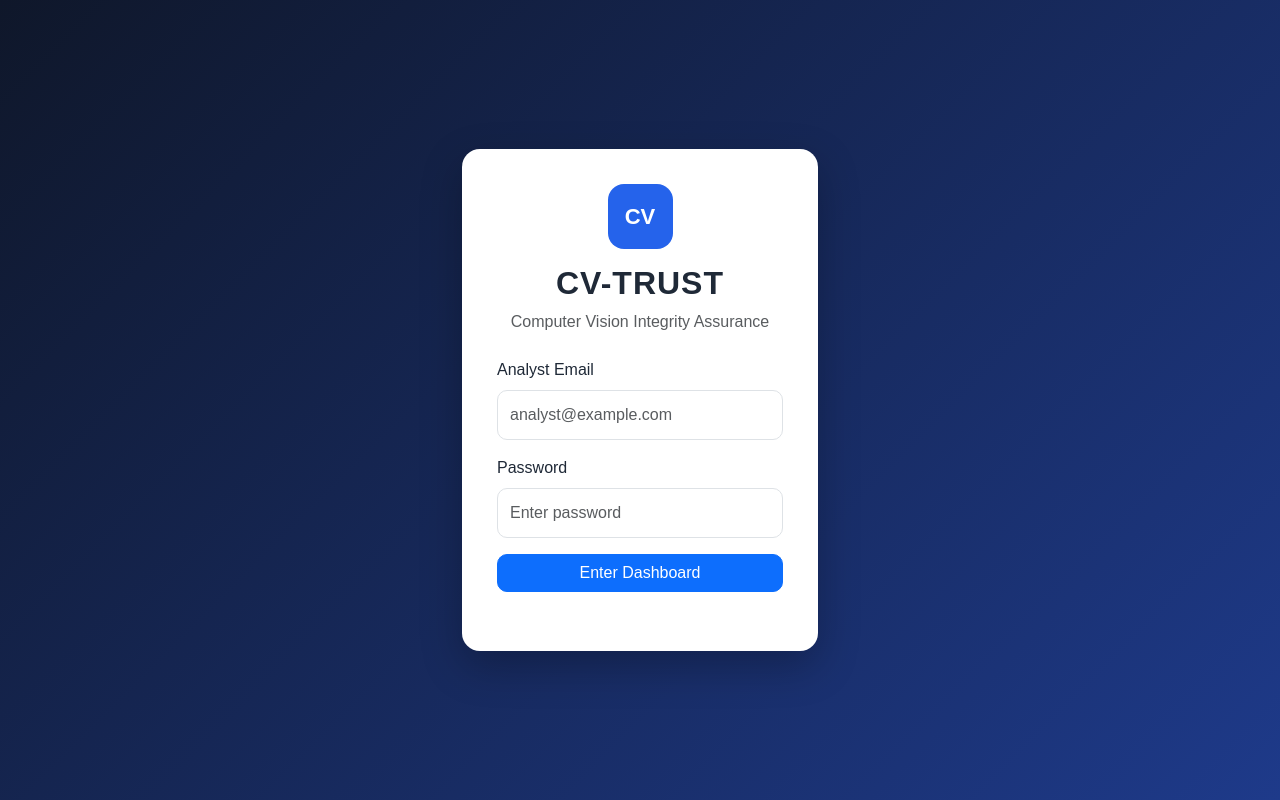
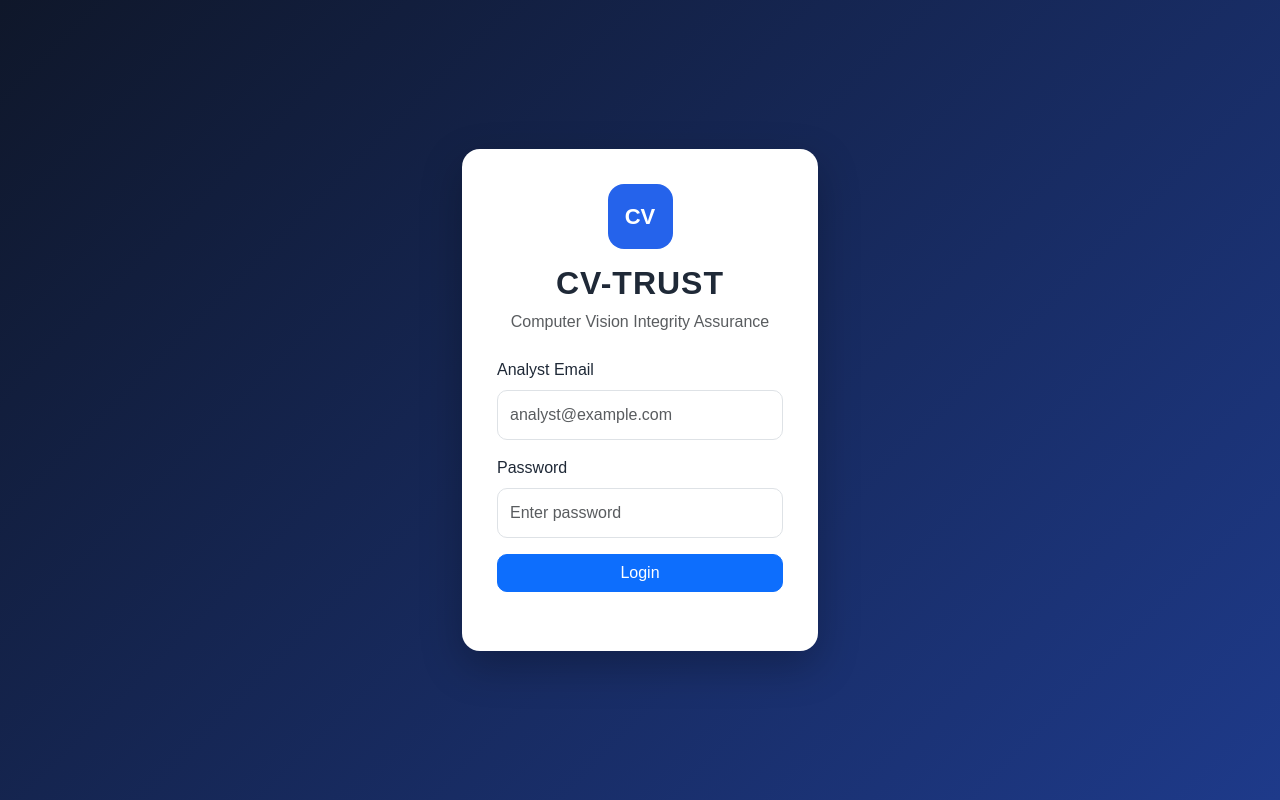
Before and after one commit to Abhishekabhi15/CV-TRUST, a plain HTML site: page frontend/index.html in a window 1280 px wide. Drawn offline with nearby package versions, Linux system fonts and the light colour scheme.

Commit message:
Update index page

```diff
--- a/frontend/index.html
+++ b/frontend/index.html
@@ -83,7 +83,7 @@
                             type="submit"
                             class="btn btn-primary w-100">
 
-                            Enter Dashboard
+                            Login
 
                         </button>
 
```
